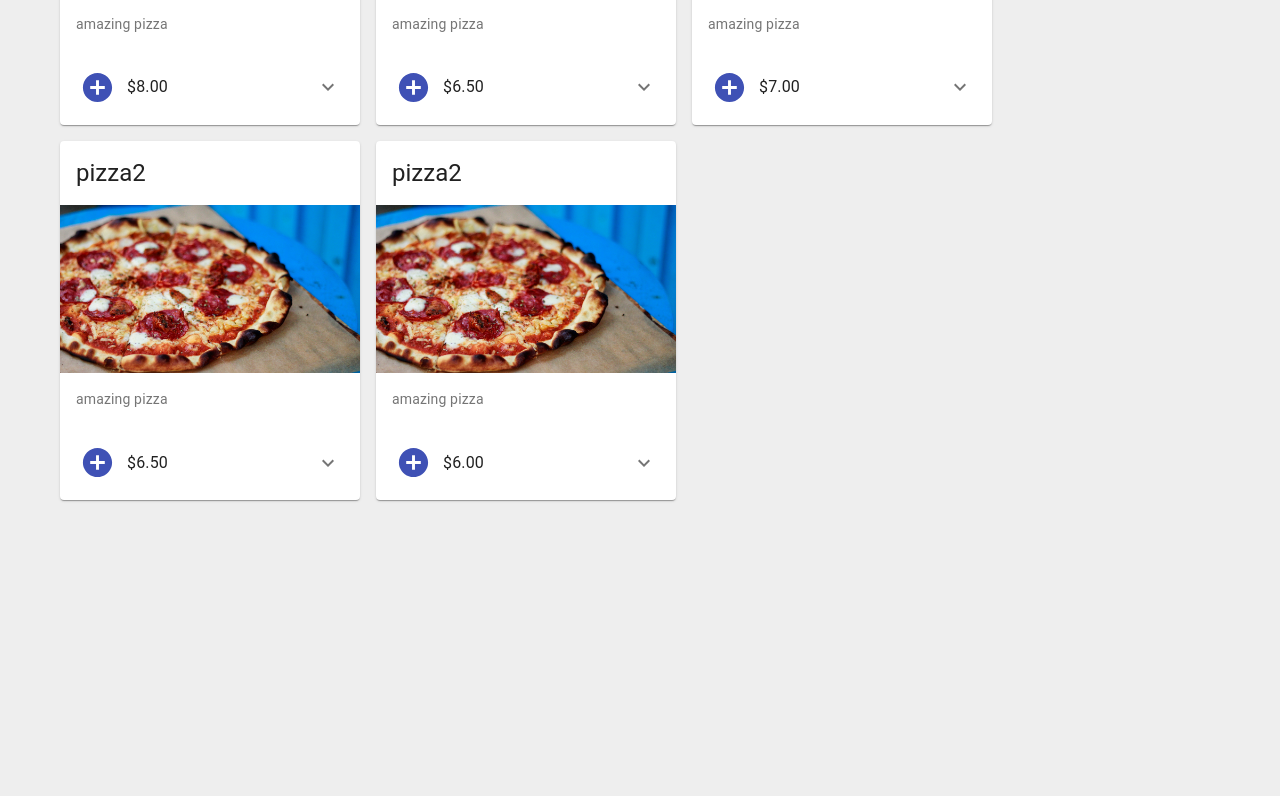
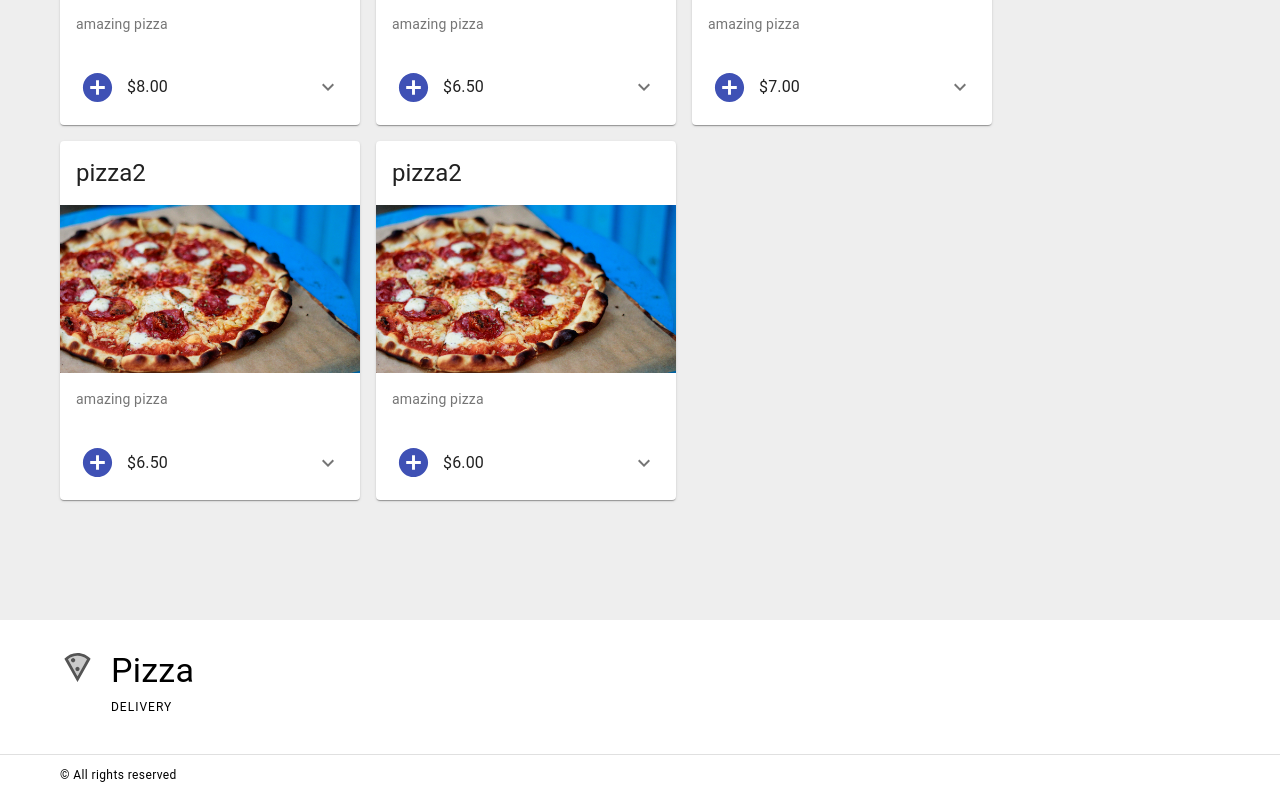
Before and after one commit to xenialugovaya/Delivery-app, a React (Create React App) app: page / in a window 1280 px wide. Shown: the part 803-1599 px from the top of the page. Before the commit the page ends 1423 px from the top, so only its background shows below. Built offline with nearby package versions, Linux system fonts and the light colour scheme.

Commit message:
Added footer

```diff
--- a/src/App.js
+++ b/src/App.js
@@ -5,6 +5,7 @@ import Navbar from './Navbar/Navbar';
 import Menu from './Menu/Menu';
 import Cart from './Cart/Cart';
 import Checkout from './Checkout/Checkout';
+import Footer from './Footer/Footer';
 import useOpenCart from './Hooks/useOpenCart';
 import useOrders from './Hooks/useOrders';
 import useCurrency from './Hooks/useCurrency';
@@ -38,6 +39,7 @@ const checkout = useCheckout();
         <Cart { ...openCartHook } { ...orders } { ...currency } {...deleted} {...checkout}/>
       </Grid>
     </Grid>
+    <Footer/>
     </>
   );
 }
--- /dev/null
+++ b/src/Footer/Footer.js
@@ -0,0 +1,39 @@
+import React from 'react';
+import {Divider} from '@material-ui/core';
+import { Typography } from '@material-ui/core';
+import styled from 'styled-components'
+import Logo from '../Logo/Logo';
+
+const FooterStyle = styled.footer`
+    background: white;
+`;
+
+const FooterMenu = styled.div`
+    padding: 30px 60px;
+`;
+
+const FooterLogoStyle = styled.div`
+    filter: grayscale(100%);
+`;
+
+const Copyright = styled.div`
+    padding: 10px 60px
+`;
+
+export default function Footer(){
+    return(
+      <FooterStyle>
+        <FooterMenu>
+          <FooterLogoStyle>
+            <Logo/>
+          </FooterLogoStyle>
+        </FooterMenu>
+        <Divider/>
+        <Copyright>
+          <Typography variant="caption">
+            © All rights reserved
+          </Typography>
+        </Copyright>
+      </FooterStyle>
+    );
+}
--- /dev/null
+++ b/src/Logo/Logo.js
@@ -0,0 +1,26 @@
+import React from 'react';
+import LocalPizzaTwoToneIcon from '@material-ui/icons/LocalPizzaTwoTone';
+import {Grid} from '@material-ui/core';
+import { Typography } from '@material-ui/core';
+import { Icon } from '@material-ui/core';
+
+
+export default function Logo(){
+    return(
+        <Grid container spacing={2}>
+           <Grid item>
+             <Icon color="primary">
+               <LocalPizzaTwoToneIcon fontSize="large"/>
+             </Icon>
+           </Grid>
+           <Grid item>
+             <Typography variant="h4">
+               Pizza
+             </Typography>
+             <Typography variant="overline">
+               Delivery
+             </Typography>
+           </Grid>
+         </Grid>
+    );
+}
--- a/src/Navbar/Navbar.js
+++ b/src/Navbar/Navbar.js
@@ -1,13 +1,10 @@
 import React from 'react';
 import styled from 'styled-components'
-import {Grid} from '@material-ui/core';
 import {Badge} from '@material-ui/core';
 import { IconButton } from '@material-ui/core';
-import { Typography } from '@material-ui/core';
-import { Icon } from '@material-ui/core';
-import LocalPizzaTwoToneIcon from '@material-ui/icons/LocalPizzaTwoTone';
 import AddShoppingCartIcon from '@material-ui/icons/AddShoppingCart';
 import CurrencySwitcher from '../CurrencySwitcher/CurrencySwitcher';
+import Logo from '../Logo/Logo';
 
 
 const NavbarStyle = styled.div`
@@ -22,7 +19,7 @@ const NavbarStyle = styled.div`
   box-shadow: 0px 15px 10px -15px #111;
 `;
 
-const Logo = styled.div`
+export const LogoStyle = styled.div`
   border-right: 1px solid grey;
   padding-right: 25px;
 `;
@@ -47,23 +44,9 @@ export default function Navbar({setOpenCart, orders, currency}){
 
     return (
       <NavbarStyle>
-        <Logo>
-         <Grid container spacing={2}>
-            <Grid item>
-              <Icon color="primary">
-                <LocalPizzaTwoToneIcon fontSize="large"/>
-              </Icon>
-            </Grid>
-            <Grid item>
-              <Typography variant="h4">
-                Pizza
-              </Typography>
-              <Typography variant="overline">
-                Delivery
-              </Typography>
-            </Grid>
-          </Grid>
-        </Logo>
+        <LogoStyle>
+          <Logo/>
+        </LogoStyle>
         <CurrencySwitcher {...currency}/>
         <NavMenu>
           <IconButton color="primary" aria-label="add to shopping cart" onClick={handleCartClick}>
```
